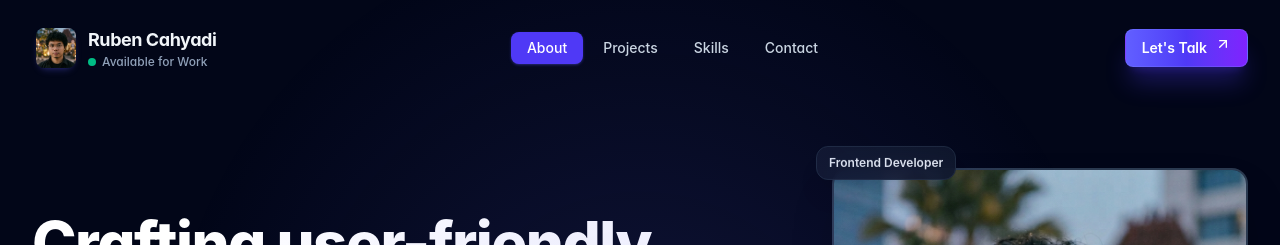
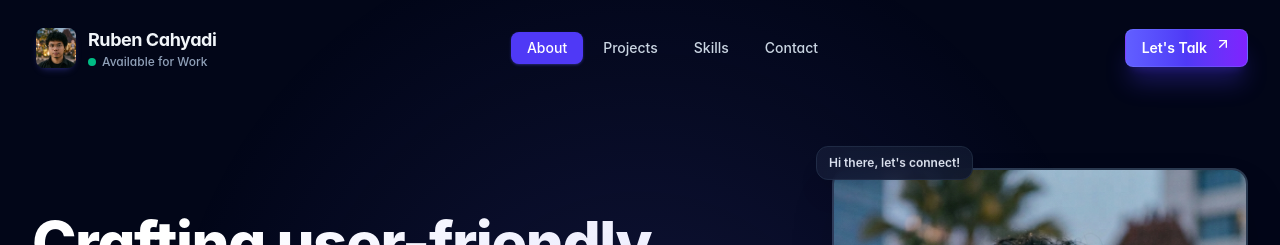
Before and after one commit to rubengitdev/my-portfolio, a React (Vite) app: page / in a window 1280 px wide. Shown: the top 245 px of the page. Built offline with nearby package versions, Linux system fonts and the light colour scheme.

Commit message:
Refactor: Update profile badge in hero section

```diff
--- a/src/components/Hero.tsx
+++ b/src/components/Hero.tsx
@@ -135,7 +135,7 @@ const Hero = ({ profile, socialLinks, onNavigate }: HeroProps) => {
                             {/* Floating Badge 1: Tech Stack */}
                             <div className="absolute -top-4 -left-4 px-3 py-2 rounded-xl bg-slate-900/90 border border-slate-800 shadow-xl backdrop-blur-md flex items-center gap-2 animate-bounce duration-1000">
                                 <span className="text-xs font-semibold text-slate-200">
-                                    Frontend Developer
+                                    Hi there, let's connect!
                                 </span>
                             </div>
                         </div>
```
